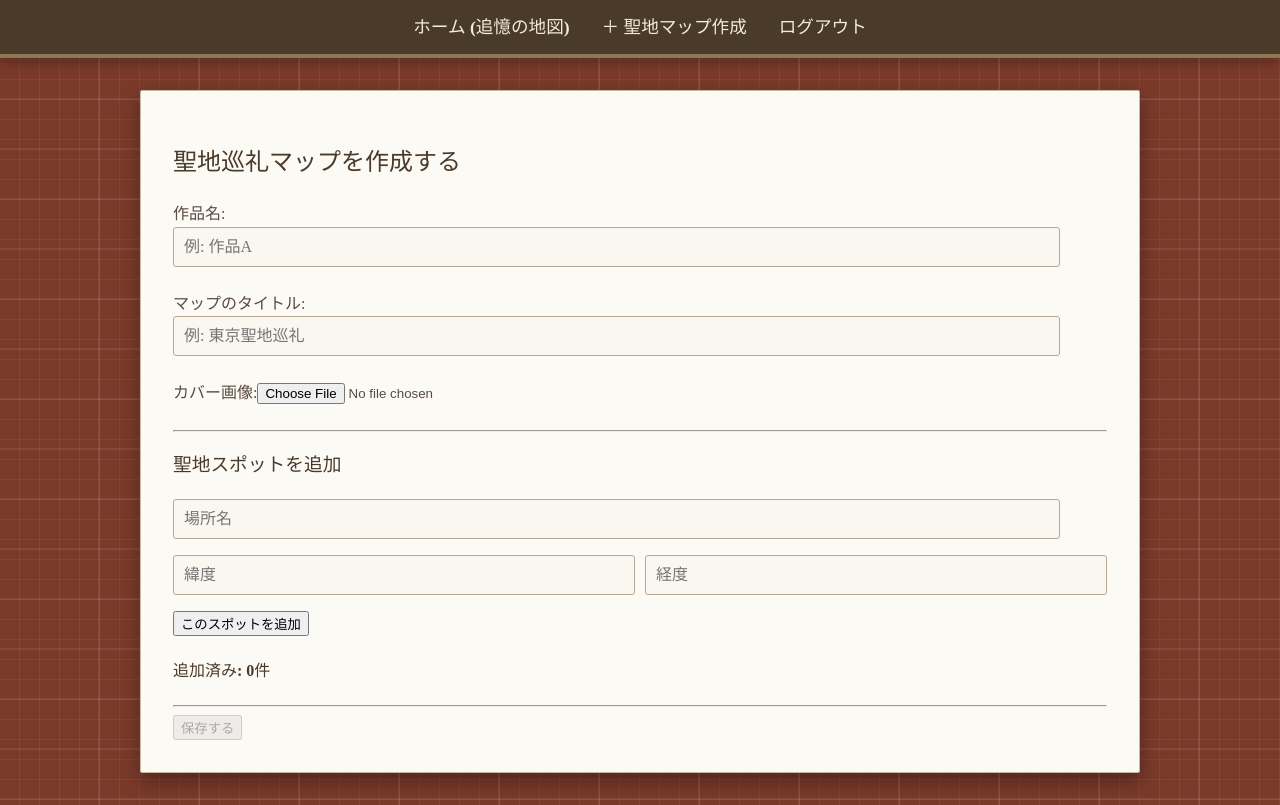
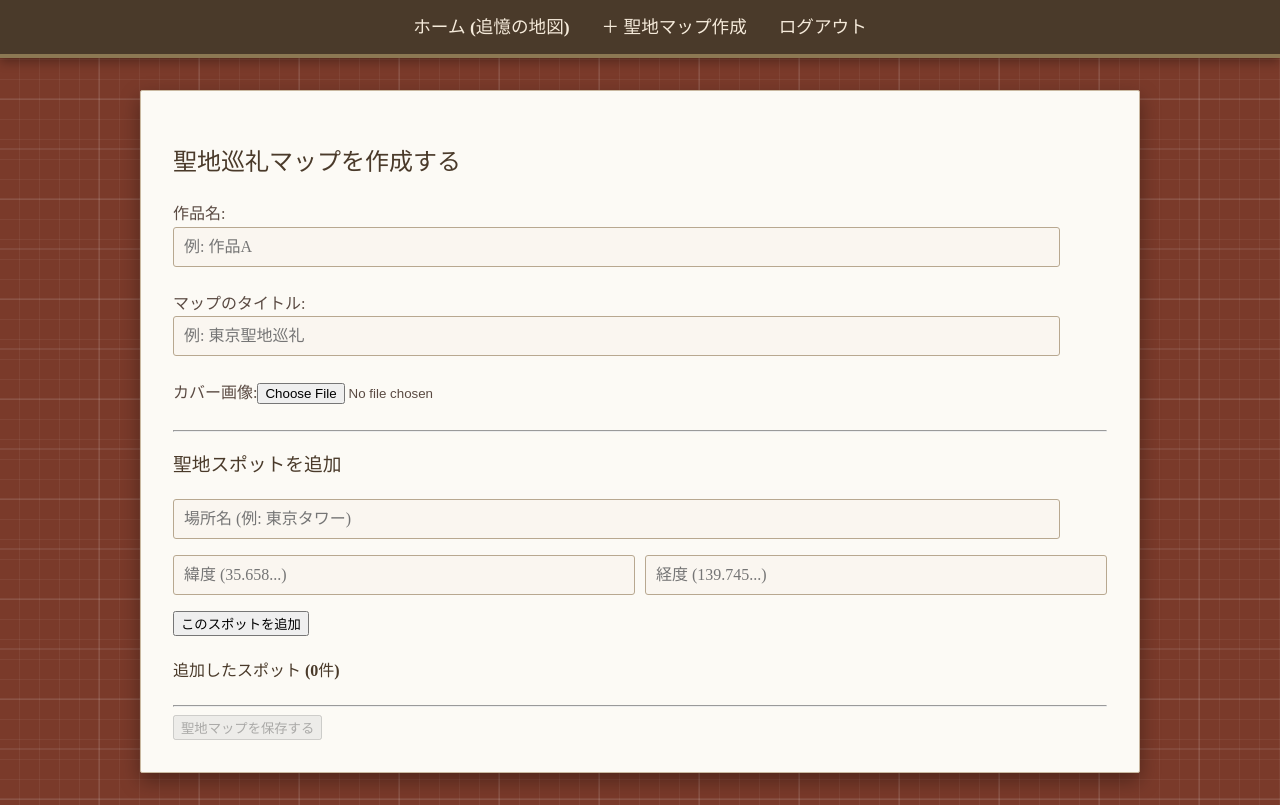
Before and after one commit to yutokunndayo/--, a React (Vite) app: page /post in a window 1280 px wide. Built offline with nearby package versions, Linux system fonts and the light colour scheme; sample sign-in values are in the browser's storage.

Commit message:
アップロード機能の追加とファイル保存処理の改善

```diff
--- a/src/HomeScreen.jsx
+++ b/src/HomeScreen.jsx
@@ -9,53 +9,69 @@ function HomeScreen() {
   useEffect(() => {
     fetch('http://localhost:3000/api/pilgrimages')
       .then(res => res.json())
-      .then(data => { setPilgrimages(data); setIsLoading(false); })
+      .then(data => {
+        setPilgrimages(data);
+        setIsLoading(false);
+      })
       .catch(err => { console.error(err); setIsLoading(false); });
   }, []);
 
-  const filtered = pilgrimages.filter(m =>
-    m.work.toLowerCase().includes(searchTerm.toLowerCase()) ||
-    m.title.toLowerCase().includes(searchTerm.toLowerCase())
-  );
+  const filteredMaps = pilgrimages.filter((map) => {
+    const term = searchTerm.toLowerCase();
+    return map.work.toLowerCase().includes(term) || map.title.toLowerCase().includes(term);
+  });
 
   return (
     <div>
-      {/* タイトル部分を統合 */}
+      {/* === タイトル画面の要素をここに統合 === */}
       <div style={{ textAlign: 'center', marginBottom: '40px', padding: '20px 0', borderBottom: '2px dashed #c9b8a0' }}>
         <h1 style={{ fontSize: '2.5em', color: '#4a3a2a', margin: '0' }}>追憶の地図</h1>
         <h2 style={{ fontSize: '1.2em', color: '#8c7853', marginTop: '5px' }}>- Memoir Map -</h2>
         <p style={{ color: '#7a6a5a' }}>物語の舞台を、あなたの足跡で記録しよう。</p>
       </div>
 
+      {/* 検索エリア */}
       <div className="search-bar-container">
         <span style={{fontSize: '1.5em'}}>🔍</span>
-        <input type="text" placeholder="検索..." className="search-input"
-          value={searchTerm} onChange={(e) => setSearchTerm(e.target.value)} />
+        <input
+          type="text"
+          placeholder="作品名、マップ名で検索..."
+          className="search-input"
+          value={searchTerm}
+          onChange={(e) => setSearchTerm(e.target.value)}
+        />
       </div>
 
       <h3 style={{ borderLeft: '5px solid #8c7853', paddingLeft: '10px' }}>注目の聖地巡礼マップ</h3>
 
       {isLoading ? <div className="loading">読み込み中...</div> : (
         <div className="pilgrimage-grid">
-          {filtered.length > 0 ? filtered.map(map => (
+          {filteredMaps.length > 0 ? (
+            filteredMaps.map((map) => (
               <Link to={`/view/${map.id}`} key={map.id} className="map-card">
                 <div className="card-image">
+                  {/* 画像があればそれを表示、なければダミー画像 */}
                   {map.image_path ? (
                     <img src={`http://localhost:3000/${map.image_path}`} alt="cover" />
                   ) : (
                     <img src={`https://picsum.photos/seed/${map.id}/400/250`} alt="dummy" />
                   )}
                 </div>
+
                 <div className="card-content">
                   <span className="card-work-badge">{map.work}</span>
                   <h3 className="card-title">{map.title}</h3>
                   <div className="card-info">📍 詳細を見る</div>
                 </div>
               </Link>
-          )) : <p className="no-results-text">マップが見つかりません。</p>}
+            ))
+          ) : (
+            <p className="no-results-text">マップが見つかりません。</p>
+          )}
         </div>
       )}
     </div>
   );
 }
+
 export default HomeScreen;
--- a/src/PostScreen.jsx
+++ b/src/PostScreen.jsx
@@ -3,45 +3,59 @@ import { useNavigate } from 'react-router-dom';
 
 function PostScreen() {
   const navigate = useNavigate();
+
   const [workTitle, setWorkTitle] = useState('');
   const [mapTitle, setMapTitle] = useState('');
-  const [imageFile, setImageFile] = useState(null); // 画像ファイル
+  const [imageFile, setImageFile] = useState(null); // 画像ファイル用
   const [spots, setSpots] = useState([]);
 
+  // スポット一時入力用
   const [spotName, setSpotName] = useState('');
   const [spotLat, setSpotLat] = useState('');
   const [spotLng, setSpotLng] = useState('');
 
   const handleAddSpot = () => {
     if (!spotName || !spotLat || !spotLng) return;
-    const newSpot = { id: spots.length + 1, name: spotName, lat: parseFloat(spotLat), lng: parseFloat(spotLng) };
+    const newSpot = {
+      id: spots.length + 1,
+      name: spotName,
+      lat: parseFloat(spotLat),
+      lng: parseFloat(spotLng),
+    };
     setSpots([...spots, newSpot]);
-    setSpotName(''); setSpotLat(''); setSpotLng('');
+    setSpotName('');
+    setSpotLat('');
+    setSpotLng('');
   };
 
   const handleSubmitMap = async (e) => {
     e.preventDefault();
 
-    // ★FormDataでデータをまとめる
+    // ★重要★ 画像を送るために FormData を使う
     const formData = new FormData();
     formData.append('workTitle', workTitle);
     formData.append('mapTitle', mapTitle);
-    formData.append('spots', JSON.stringify(spots)); // 配列は文字列化
+    // 配列データは一度JSON文字列にする必要がある
+    formData.append('spots', JSON.stringify(spots));
+
     if (imageFile) {
       formData.append('image', imageFile);
     }
 
     try {
-      // headersを指定しない（ブラウザが自動設定）
+      // headersに 'Content-Type': 'application/json' をつけてはいけません（自動設定されます）
       const response = await fetch('http://localhost:3000/api/pilgrimages', {
         method: 'POST',
         body: formData,
       });
+
       if (!response.ok) throw new Error(`サーバーエラー: ${response.status}`);
 
-      alert('保存しました！');
+      alert('聖地マップが正常に保存されました！');
       navigate('/home');
+
     } catch (err) {
+      console.error(err);
       alert(`保存失敗: ${err.message}`);
     }
   };
@@ -50,6 +64,7 @@ function PostScreen() {
     <div>
       <h2>聖地巡礼マップを作成する</h2>
       <form onSubmit={handleSubmitMap}>
+
         <div style={{ marginBottom: '1.5rem' }}>
           <label>作品名:</label>
           <input type="text" value={workTitle} onChange={(e) => setWorkTitle(e.target.value)} required placeholder="例: 作品A" />
@@ -58,27 +73,43 @@ function PostScreen() {
           <label>マップのタイトル:</label>
           <input type="text" value={mapTitle} onChange={(e) => setMapTitle(e.target.value)} required placeholder="例: 東京聖地巡礼" />
         </div>
-        {/* 画像選択欄 */}
+
+        {/* ★画像入力欄★ */}
         <div style={{ marginBottom: '1.5rem' }}>
           <label>カバー画像:</label>
-          <input type="file" accept="image/*" onChange={(e) => setImageFile(e.target.files[0])} style={{ border: 'none' }} />
+          <input
+            type="file"
+            accept="image/*"
+            onChange={(e) => setImageFile(e.target.files[0])}
+            style={{ border: 'none', background: 'transparent' }}
+          />
         </div>
+
         <hr />
+
         <h3>聖地スポットを追加</h3>
         <div style={{ marginBottom: '1rem' }}>
-          <input type="text" value={spotName} onChange={(e) => setSpotName(e.target.value)} placeholder="場所名" />
+          <input type="text" value={spotName} onChange={(e) => setSpotName(e.target.value)} placeholder="場所名 (例: 東京タワー)" />
         </div>
         <div style={{ display: 'flex', gap: '10px', marginBottom: '1rem' }}>
-          <input type="number" value={spotLat} onChange={(e) => setSpotLat(e.target.value)} placeholder="緯度" />
-          <input type="number" value={spotLng} onChange={(e) => setSpotLng(e.target.value)} placeholder="経度" />
+          <input type="number" value={spotLat} onChange={(e) => setSpotLat(e.target.value)} placeholder="緯度 (35.658...)" />
+          <input type="number" value={spotLng} onChange={(e) => setSpotLng(e.target.value)} placeholder="経度 (139.745...)" />
         </div>
+
         <button type="button" onClick={handleAddSpot}>このスポットを追加</button>
-        <h4>追加済み: {spots.length}件</h4>
-        <ul>{spots.map(s => <li key={s.id}>{s.name}</li>)}</ul>
+
+        <h4>追加したスポット ({spots.length}件)</h4>
+        <ul>
+          {spots.map((spot) => (
+            <li key={spot.id}>{spot.name}</li>
+          ))}
+        </ul>
+
         <hr />
-        <button type="submit" disabled={spots.length === 0}>保存する</button>
+        <button type="submit" disabled={spots.length === 0}>聖地マップを保存する</button>
       </form>
     </div>
   );
 }
+
 export default PostScreen;
```
Also changed, not shown: index.js (+8 -0 lines), 3 other files (tests, documents, lock files or other folders). Lines whose indentation alone changed are shown as unchanged.
